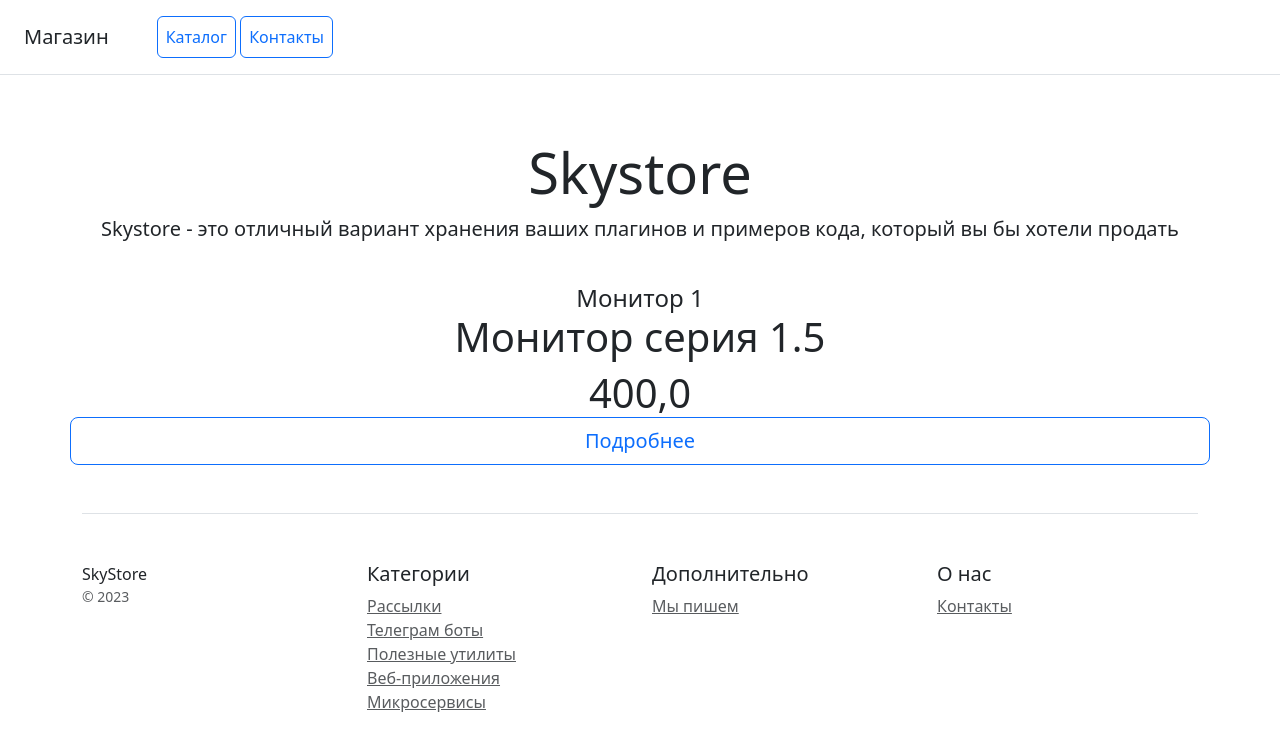
After one commit to Leshij-79/Project3, a Django app: page /product_detail/3/ in a window 1280 px wide. The commit adds this page. Shown: the top 751 px of the page. Run offline with Django 5.2, Linux system fonts and the light colour scheme; data comes from the database, SQL or seed files in the repository; some libraries are stand-ins or nearby versions.

Commit message:
задание 25 - 1

```diff
--- a/catalog/templates/home.html
+++ b/catalog/templates/home.html
@@ -17,7 +17,7 @@
                 <div class="col-3">
                     <div class="card mb-4 box-shadow">
                         <div class="card-header">
-                            <h4 class="my-0 font-weight-normal">{{ product.name }}к</h4>
+                            <h4 class="my-0 font-weight-normal">{{ product.name }}</h4>
                         </div>
                         <div class="card-body">
                             <h1 class="card-title pricing-card-title">{{ product.price }}</h1>
--- /dev/null
+++ b/catalog/templates/product_detail.html
@@ -0,0 +1,25 @@
+
+{% extends 'base.html' %}
+
+{% block title %}Магазин - {{ product.name }}{% endblock %}
+
+{% block content %}
+
+    <div class="pricing-header px-3 py-3 pt-md-5 pb-md-4 mx-auto text-center">
+        <h1 class="display-4">Skystore</h1>
+        <p class="lead">Skystore - это отличный вариант хранения ваших плагинов и примеров кода, который вы бы хотели
+            продать</p>
+    </div>
+
+    <div class="container">
+        <div class="row text-center">
+            <img></img>
+            <h4 class="my-0 font-weight-normal">{{ product.name }}</h4>
+            <h1>{{ product.description }}</h1>
+            <h1 class="card-title pricing-card-title">{{ product.price }}</h1>
+            <button type="button" class="btn btn-lg btn-block btn-outline-primary">Подробнее</button>
+        </div>
+        {% include 'footer.html' %}
+    </div>
+
+{% endblock %}
--- a/catalog/urls.py
+++ b/catalog/urls.py
@@ -1,12 +1,12 @@
 from django.urls import path
 
 from catalog.apps import CatalogConfig
-from catalog.views import contacts, home
+from catalog.views import contacts, home, product_detail
 
 app_name = CatalogConfig.name
 
 urlpatterns = [
     path("", home, name="home"),
     path("contacts/", contacts, name="contacts"),
-    path("product_detail/", contacts, name="product_detail"),
+    path("product_detail/<int:pk>/", product_detail, name="product_detail"),
 ]
```
Also changed, not shown: catalog/templatetags/tag_filter.py (added, +11 -0 lines), catalog/media/noimage.jpg (added).
